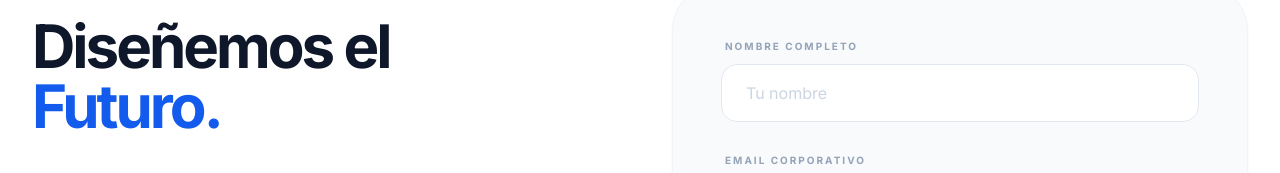
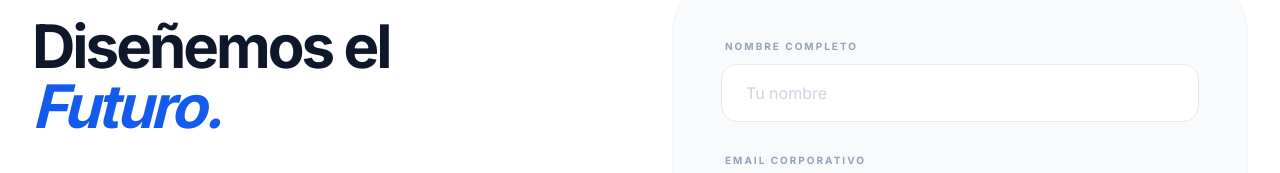
Before and after one commit to asinomas/paginaultima, a React (Vite) app in the folder Pagina_ultima/: page / in a window 1280 px wide. Both pictures are taken after a click on the button "CONTACTO". Shown: the part 145-318 px from the top of the page. Built offline with nearby package versions, Linux system fonts and the light colour scheme.

Commit message:
Update ContactDetail.tsx

```diff
--- a/Pagina_ultima/src/components/ContactDetail.tsx
+++ b/Pagina_ultima/src/components/ContactDetail.tsx
@@ -34,7 +34,7 @@ const ContactDetail: React.FC = () => {
 
             <h2 className="text-5xl lg:text-6xl font-black text-slate-900 mb-8 tracking-tighter leading-tight">
               Diseñemos el <br />
-              <span className="text-[#135bec]">Futuro.</span>
+              <span className="text-[#135bec] italic">Futuro.</span>
             </h2>
 
             <p className="text-slate-500 text-lg mb-12 max-w-md leading-relaxed">
```
